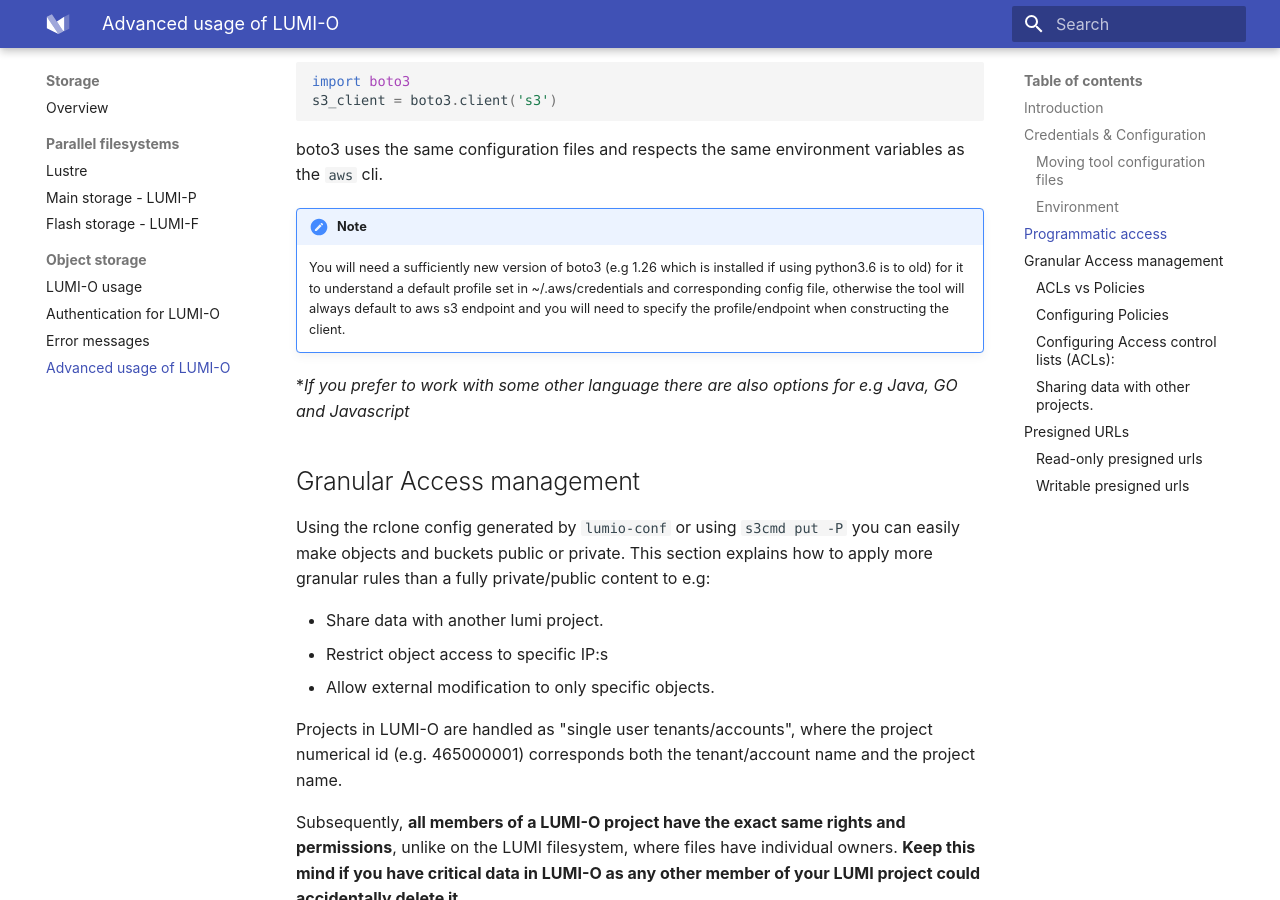
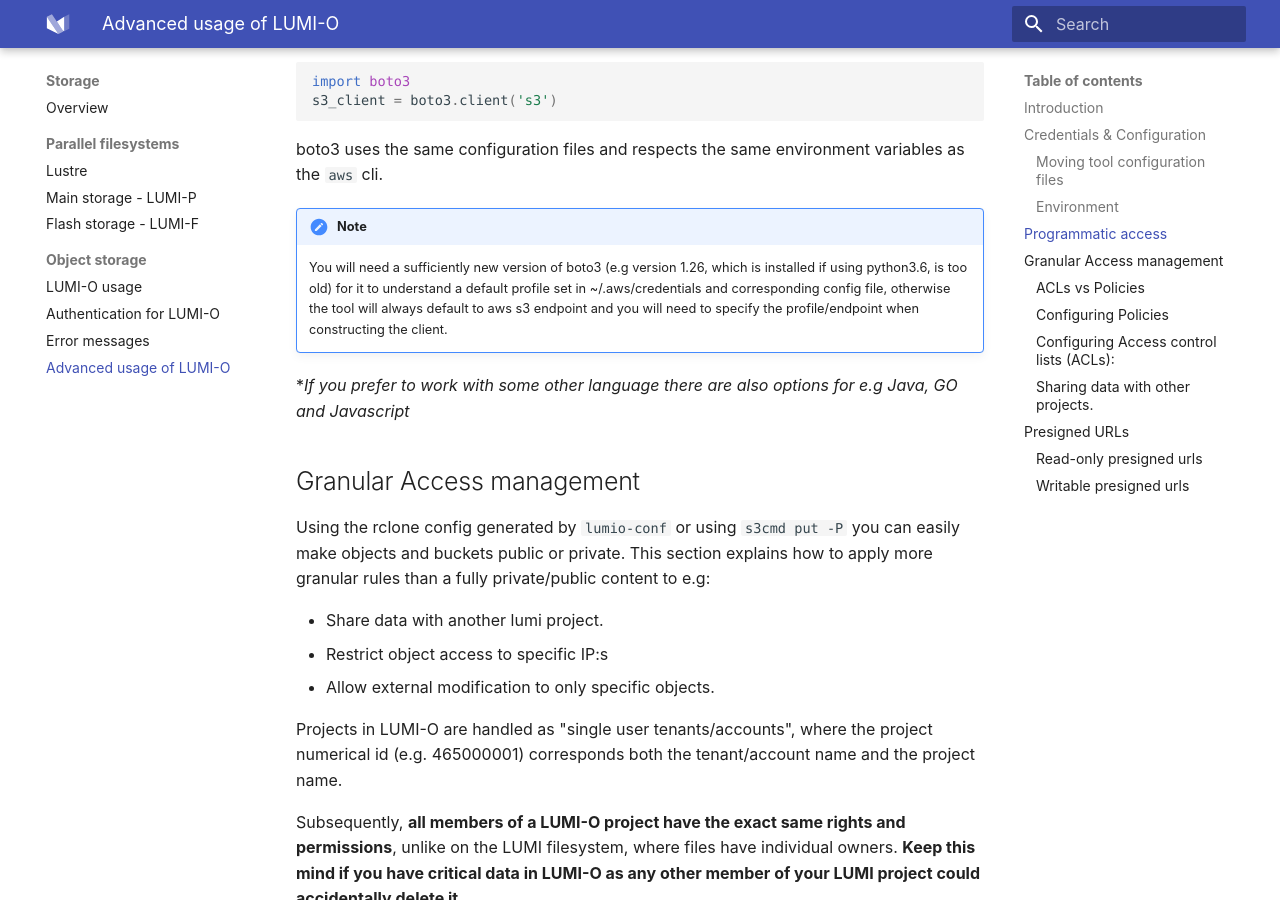
Before and after one commit to Lumi-supercomputer/lumi-userguide, an MkDocs documentation site: the page built from docs/storage/lumio/advanced.md, in a window 1280 px wide and 900 px high, scrolled down 2125 px. Built offline with MkDocs 1.6.1 and Material for MkDocs 9.7.7, drawn with Linux system fonts in a browser that asks for light colours.

Commit message:
Apply suggestions from code review
Co-authored-by: hdrei <78485804+hdrei@users.noreply.github.com>

```diff
--- a/docs/storage/lumio/advanced.md
+++ b/docs/storage/lumio/advanced.md
@@ -85,7 +85,7 @@
 boto3 uses the same configuration files and respects the same environment variables as the `aws` cli.
 
 !!! note
-	You will need a sufficiently new version of boto3 (e.g 1.26 which is installed if using python3.6 is to old) for it
+	You will need a sufficiently new version of boto3 (e.g version 1.26, which is installed if using python3.6, is too old) for it
 	to understand a default profile set in ~/.aws/credentials and corresponding config file,
 	otherwise the tool will always default to aws s3 endpoint and you will need to specify the
 	profile/endpoint when constructing the client.
```
